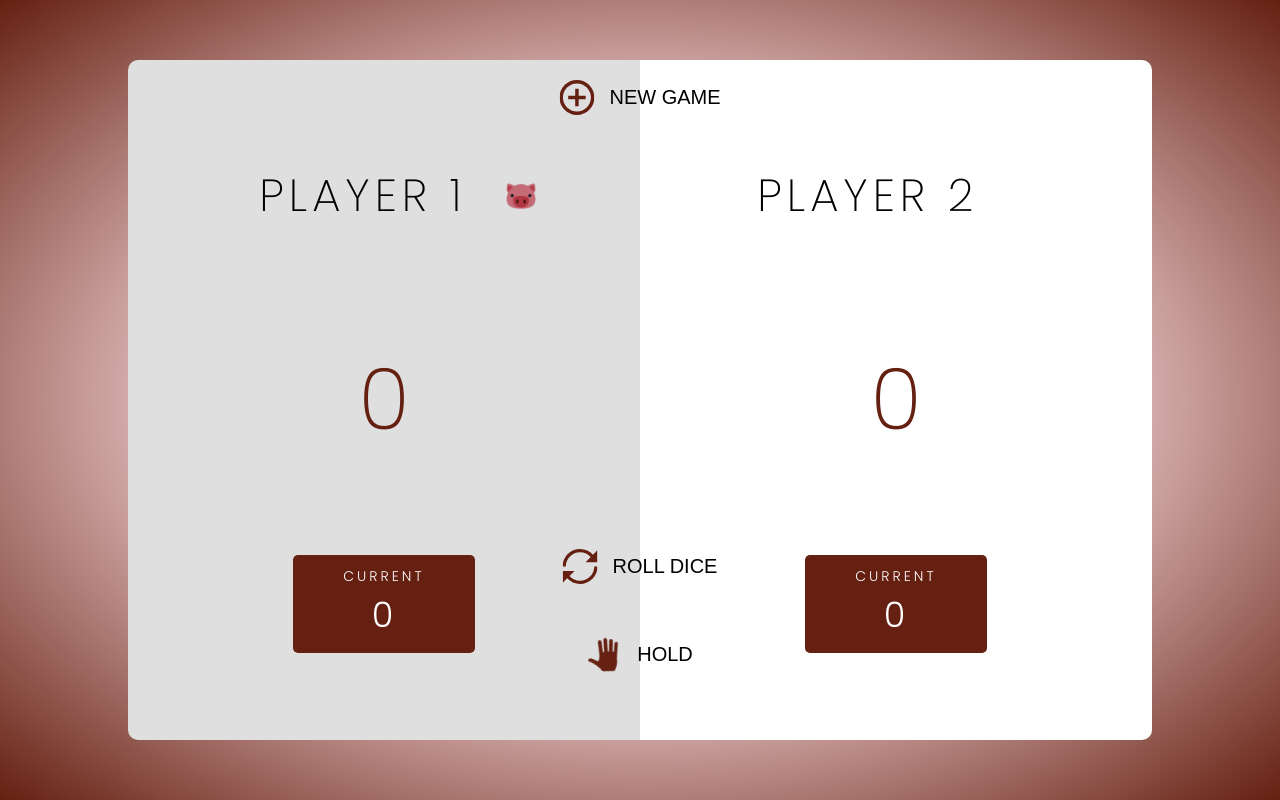
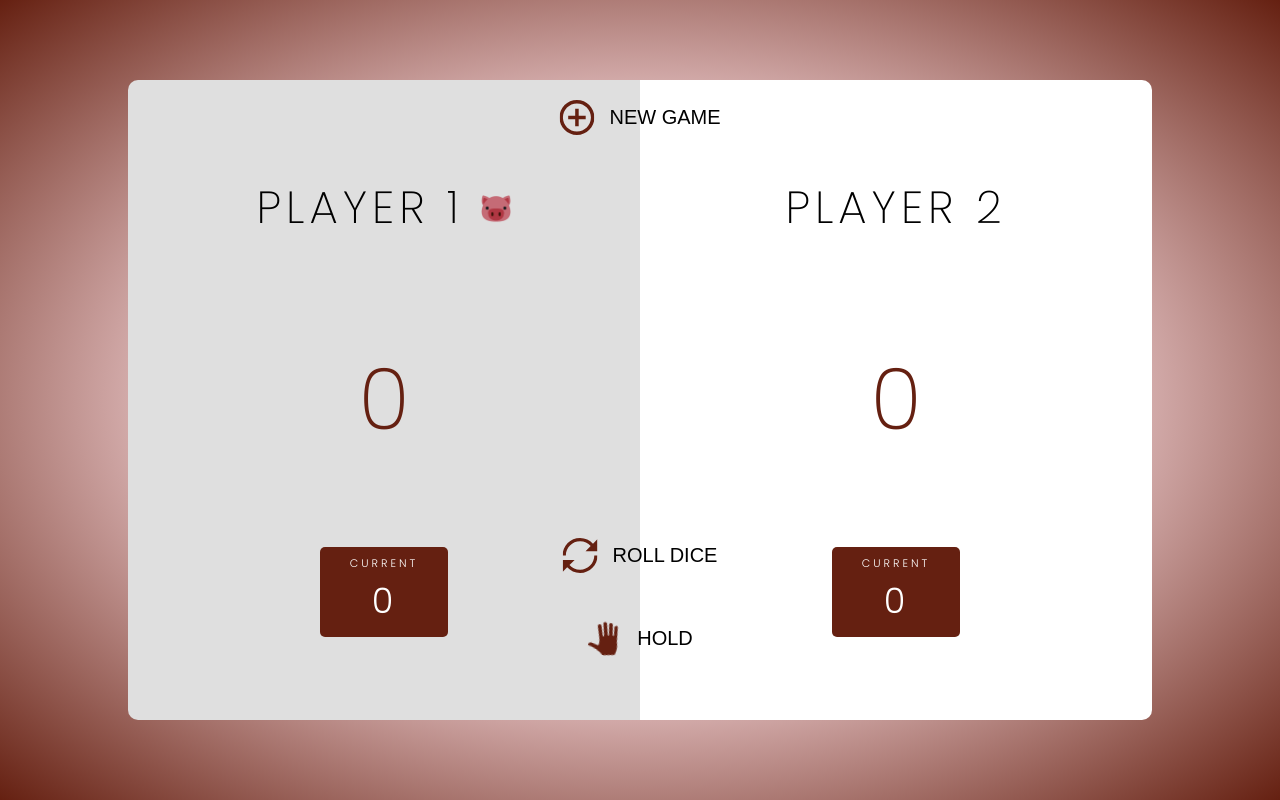
Before and after one commit to MarcioBBS/Pig-Game, a website: page index.html in a window 1280 px wide. Drawn offline with nearby package versions, Linux system fonts and the light colour scheme; files that its build step writes are made by us from their sources.

Commit message:
Update panel size and position

```diff
--- a/sass/components/_player.scss
+++ b/sass/components/_player.scss
@@ -10,11 +10,10 @@
         img {
             width: 3rem;
             height: auto;
-            margin-left: 2rem;
         }
 
         &-1 {
-            height: 85vh;
+            height: 80vh;
             background-color: $color-grey-1;
             border-radius: 1rem 0 0 1rem;
 
@@ -22,30 +21,18 @@
         }
 
         &-2 {
-            height: 85vh;
+            height: 80vh;
             background-color: white;
             border-radius: 0 1rem 1rem 0 ;
 
             @include grid-side-panel;
         }
-
-        .player-name {
-            display: grid;
-            grid-template-columns: 60% 20%;
-            justify-content: center;
-            align-items: center;
-
-            span {
-                justify-self: end;
-                margin-right: 2rem;
-            }
-        }
     }
 
     .player-present-box {
         background-color: $color-secondary;
-        font-size: 1.4rem;
-        padding: 1rem 5rem;
+        font-size: 1.1rem;
+        padding: .8rem 3rem;
         border-radius: .5rem;
         justify-self: center;
         letter-spacing: 3px;
--- a/sass/pages/_home.scss
+++ b/sass/pages/_home.scss
@@ -1,5 +1,6 @@
 .container {
     @include center(absolute);
     width: 80vw;
-    height: 85vh;
+    height: 80vh;
+    position: relative;
 }
```
